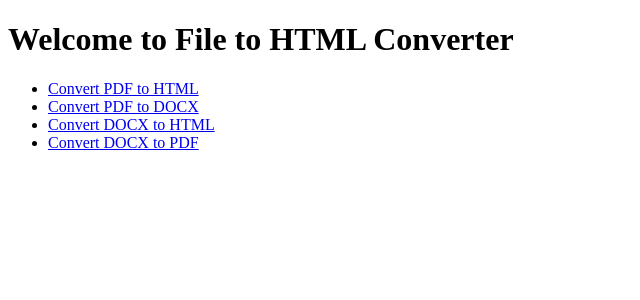
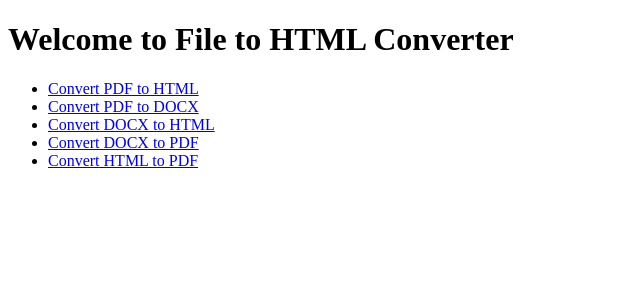
Before and after one commit to sufian-sani/conversion-service, a FastAPI app: page / in a window 1280 px wide. Shown: the top 300 px of the page, without its empty margins (0-640 px from the left). Run offline with FastAPI, Linux system fonts and the light colour scheme.

Commit message:
initate html-pdf

```diff
--- a/main.py
+++ b/main.py
@@ -6,6 +6,7 @@ from services.pdf_to_html import convert_pdf_to_html_via_docx
 from services.docx_to_html import convert_docx_to_html
 from services.pdf_to_docx import convert_pdf_to_docx
 from services.doc_to_pdf import convert_doc_to_pdf
+from services.html_to_pdf import convert_html_to_pdf
 
 app = FastAPI()
 
@@ -15,6 +16,8 @@ app.mount("/doc-html", StaticFiles(directory="uploads/doc-html"), name="doc-html
 app.mount("/pdf-doc", StaticFiles(directory="uploads/pdf-doc"), name="pdf-doc")
 app.mount("/pdf-html", StaticFiles(directory="uploads/pdf-html"), name="pdf-html")
 app.mount("/doc-pdf", StaticFiles(directory="uploads/doc-pdf"), name="doc-pdf")
+app.mount("/html-pdf", StaticFiles(directory="uploads/html-pdf"), name="html-pdf")
+
 templates = Jinja2Templates(directory="templates")
 
 
@@ -82,3 +85,17 @@ async def upload_docx_pdf(request: Request, file: UploadFile = File(...)):
         "converted": bool(pdf_filename),
         "download_link": f"/doc-pdf/{pdf_filename}" if pdf_filename else None
     })
+
+# html to pdf
+@app.get("/convert/html-to-pdf")
+async def html_to_pdf_form(request: Request):
+    return templates.TemplateResponse("html_to_pdf.html", {"request": request})
+
+@app.post("/convert/html-to-pdf")
+async def html_to_pdf_upload(request: Request, file: UploadFile = File(...)):
+    pdf_filename = await convert_html_to_pdf(file)
+    return templates.TemplateResponse("html_to_pdf.html", {
+        "request": request,
+        "converted": bool(pdf_filename),
+        "download_link": f"/html-pdf/{pdf_filename}" if pdf_filename else None
+    })
--- /dev/null
+++ b/services/html_to_pdf.py
@@ -0,0 +1,36 @@
+import os
+import uuid
+from weasyprint import HTML
+
+UPLOAD_DIR = "uploads/html-pdf"
+os.makedirs(UPLOAD_DIR, exist_ok=True)
+
+async def convert_html_to_pdf(file) -> str:
+    """
+    Converts an uploaded HTML file to PDF and returns the PDF filename.
+    """
+    if not file.filename.endswith(".html"):
+        return ""
+
+    # ✅ Save uploaded HTML file temporarily
+    html_filename = f"{uuid.uuid4()}.html"
+    html_path = os.path.join(UPLOAD_DIR, html_filename)
+
+    with open(html_path, "wb") as f:
+        f.write(await file.read())
+
+    # ✅ Generate PDF filename & path
+    pdf_filename = f"{uuid.uuid4()}.pdf"
+    pdf_path = os.path.join(UPLOAD_DIR, pdf_filename)
+
+    try:
+        HTML(html_path).write_pdf(pdf_path)
+    except Exception as e:
+        print(f"HTML to PDF conversion failed: {e}")
+        return ""
+    finally:
+        # ✅ Delete original HTML after conversion
+        if os.path.exists(html_path):
+            os.remove(html_path)
+
+    return pdf_filename
--- a/templates/index.html
+++ b/templates/index.html
@@ -10,6 +10,7 @@
         <li><a href="/convert/pdf-to-docx">Convert PDF to DOCX</a></li>
         <li><a href="/convert/docx-to-html">Convert DOCX to HTML</a></li>
         <li><a href="/convert/doc-to-pdf">Convert DOCX to PDF</a></li>
+        <li><a href="/convert/html-to-pdf">Convert HTML to PDF</a></li>
     </ul>
 </body>
 </html>
```
Also changed, not shown: templates/html_to_pdf.html (added, +21 -0 lines), 5 other files.
